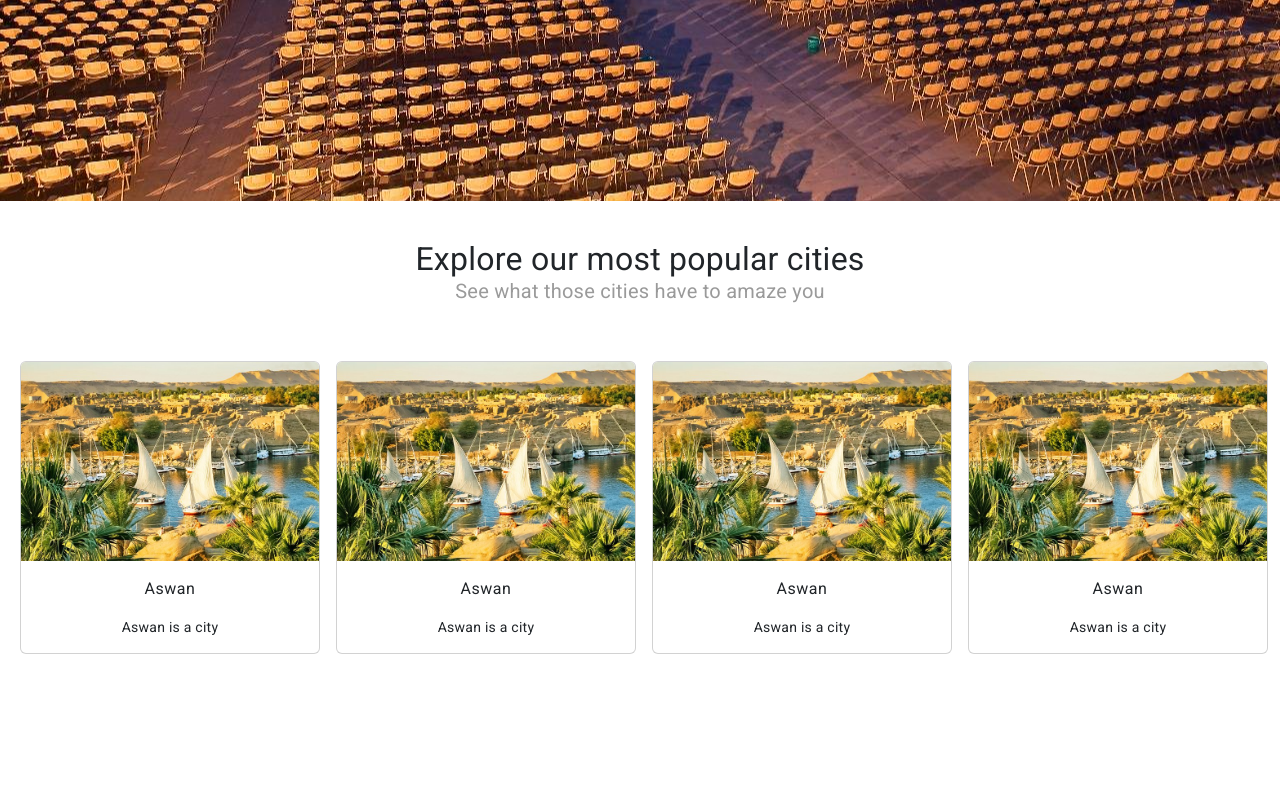
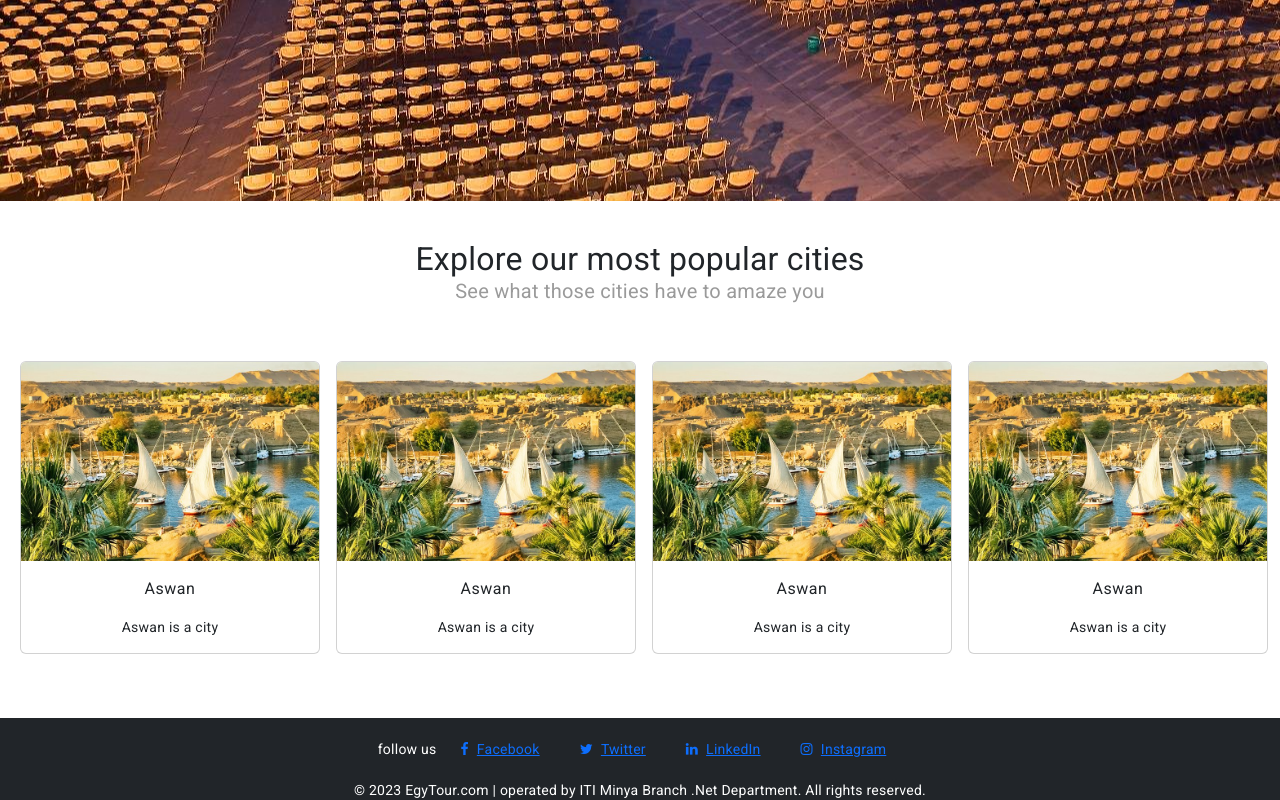
Before and after one commit to mohab-elrouby/EgypTourFront, an Angular app: page /home in a window 1280 px wide. Shown: the part 651-1451 px from the top of the page. Before the commit the page ends 1321 px from the top, so only its background shows below. Built offline with nearby package versions, Linux system fonts and the light colour scheme.

Commit message:
added footer section

```diff
--- /dev/null
+++ b/src/app/Components/footer/footer.component.html
@@ -0,0 +1,13 @@
+<div class="container-fluid bg-dark pt-3 ">
+    <div class="text-center">
+      <span class="text-white">follow us</span>
+        <a href="https://www.facebook.com/EgyTour"class="m-3"><i class="fa fa-facebook m-2"></i>Facebook</a>
+        <a href="https://twitter.com/EgyTour"class="m-3"><i class="fa fa-twitter m-2"></i>Twitter</a>
+        <a href="https://www.linkedin.com/company/egytour"class="m-3"><i class="fa fa-linkedin m-2"></i>LinkedIn</a>
+        <a href="https://www.instagram.com/egytour"class="m-3"><i class="fa fa-instagram m-2"></i>Instagram</a>
+    </div>
+    <div class="pt-3">
+        <p class="text-white text-center"> © 2023 EgyTour.com | operated by ITI Minya Branch .Net Department. All rights reserved.</p>
+
+    </div>
+    </div>
--- a/src/app/app.component.html
+++ b/src/app/app.component.html
@@ -1,2 +1,3 @@
 <app-navbar></app-navbar>
 <router-outlet></router-outlet>
+<app-footer></app-footer>
--- a/src/app/app.module.ts
+++ b/src/app/app.module.ts
@@ -8,12 +8,14 @@ import { FormsModule } from '@angular/forms';
 import { NavbarComponent} from './Components/navbar/navbar.component'
 import { HomePageComponent } from './home/Components/home-page/home-page.component';
 import { HomeModule } from './home/home.module';
+import { FooterComponent } from './Components/footer/footer.component';
 
 @NgModule({
   declarations: [
     AppComponent,
     NavbarComponent,
     HomePageComponent,
+    FooterComponent,
 
   ],
   imports: [
--- a/src/index.html
+++ b/src/index.html
@@ -14,6 +14,9 @@
   <link href="https://fonts.googleapis.com/css?family=Poppins" rel="stylesheet" />
   <link href="https://cdnjs.cloudflare.com/ajax/libs/font-awesome/4.0.3/css/font-awesome.css" rel="stylesheet" />
   <link href="	https://cdnjs.cloudflare.com/ajax/libs/jquery/3.2.1/jquery.min.js" rel="stylesheet" />
+  <link rel="stylesheet" href="https://cdnjs.cloudflare.com/ajax/libs/font-awesome/4.7.0/css/font-awesome.min.css">
+
+
 
 </head>
 <body class="mat-typography">
```
Also changed, not shown: src/app/Components/footer/footer.component.ts (added, +10 -0 lines), src/app/Components/footer/footer.component.css (added), 2 other files (tests, documents, lock files or other folders).
